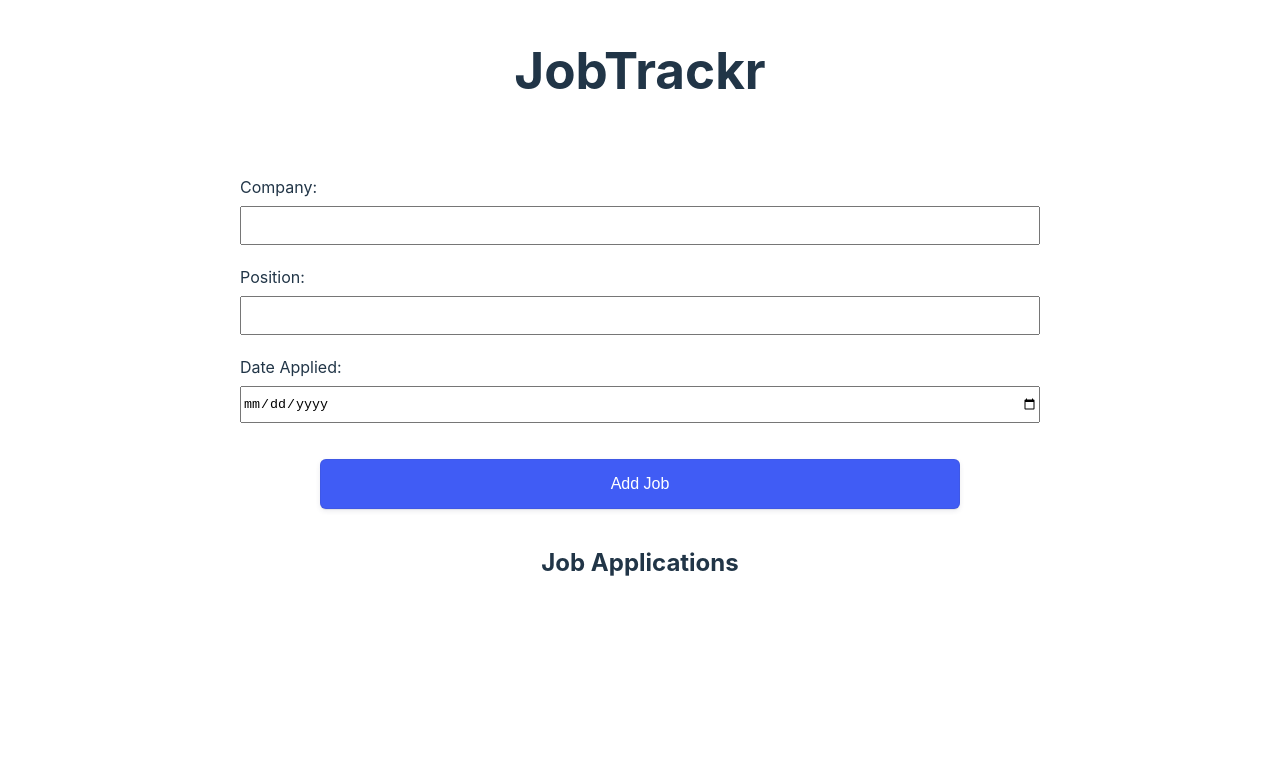
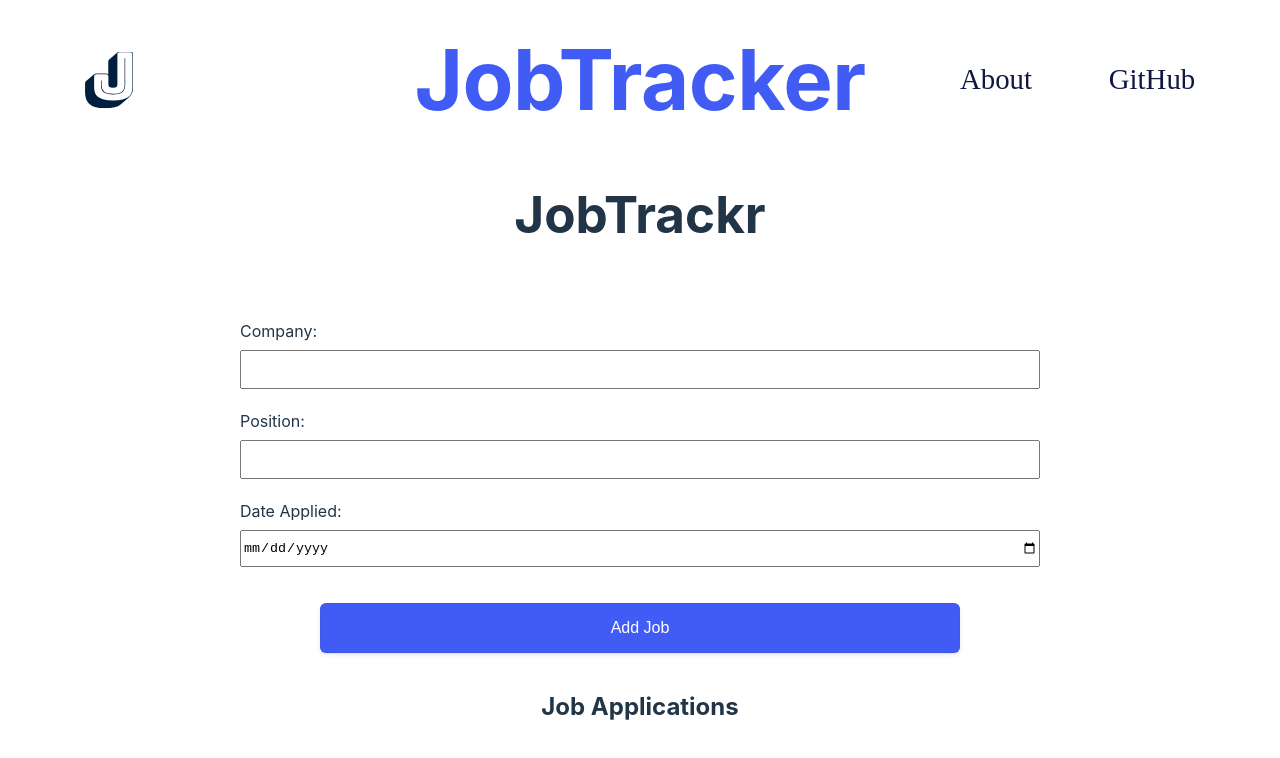
Before and after one commit to madina0801/joblique, a React (Vite) app: page / in a window 1280 px wide. Shown: the top 758 px of the page. Built offline with nearby package versions, Linux system fonts and the light colour scheme.

Commit message:
NavBar completed

```diff
--- a/index.html
+++ b/index.html
@@ -1,13 +1,19 @@
 <!doctype html>
 <html lang="en">
+
 <head>
   <meta charset="UTF-8" />
   <link rel="icon" href="logo.svg" type="image/svg">
   <meta name="viewport" content="width=device-width, initial-scale=1.0" />
   <title>JobTrackr</title>
+
+  <script type="module" src="https://unpkg.com/ionicons@5.4.0/dist/ionicons/ionicons.esm.js"></script>
+  <script nomodule="" src="https://unpkg.com/ionicons@5.4.0/dist/ionicons/ionicons.js"></script>
 </head>
+
 <body>
   <div id="root"></div>
   <script type="module" src="/src/main.jsx"></script>
 </body>
+
 </html>
--- a/src/App.jsx
+++ b/src/App.jsx
@@ -2,6 +2,7 @@ import React, { useEffect, useState } from 'react';
 import JobForm from './components/JobForm';
 import JobList from './components/JobList';
 import './index.css';
+import Navbar from './components/layout/Navbar';
 
 function App() {
   const [jobApplications, setJobApplications] = useState([]);
@@ -16,11 +17,17 @@ function App() {
   };
 
   return (
-    <div>
-      <h1>JobTrackr</h1>
-      <JobForm onAddJob={addJobApplication} />
-      <JobList jobApplications={jobApplications} />
+    <div >
+      <Navbar />
+
+      <div className='main'>
+        <h1>JobTrackr</h1>
+        <JobForm onAddJob={addJobApplication} />
+        <JobList jobApplications={jobApplications} />
+
+      </div>
     </div>
+
   );
 }
 
--- a/src/components/layout/Navbar.jsx
+++ b/src/components/layout/Navbar.jsx
@@ -0,0 +1,44 @@
+import { React, useState, useEffect } from 'react';
+
+
+function Navbar() {
+    const [isMobileMenuOpen, setIsMobileMenuOpen] = useState(false);
+
+
+    const toggleMobileMenu = () => {
+        setIsMobileMenuOpen(!isMobileMenuOpen);
+    };
+
+
+
+    return (
+
+        <header
+            className={`header  ${isMobileMenuOpen ? 'nav-open' : ''}`}
+            style={{
+                zIndex: '999',
+                position: 'sticky',
+                top: '0',
+                backdropFilter: 'blur(10px)',
+                backgroundColor: 'rgba(255, 255, 255, 0.7)',
+            }}
+        >
+            <div className="logo">  <a href="#">
+                <img className="logo" alt="Be natural logo" src="./logo.svg" style={{ height: '4.5rem', width: '3rem', position: 'absolute', top: '50%', transform: 'translateY(-50%)' }} />
+            </a></div>
+            <div className="heading-primary" style={{ position: 'absolute', left: '50%', transform: 'translateX(-50%)' }}>JobTracker</div>
+            <nav className={`main-nav ${isMobileMenuOpen ? 'open' : ''}`} style={{ zIndex: '300' }}>
+                <ul className="main-nav-list" style={{ fontFamily: "Rubik" }}>
+                    <li><a className="main-nav-link" href="/" style={{ fontFamily: "Rubik" }}>About</a></li>
+                    <li><a className="main-nav-link" href="https://github.com/madina0801/JobTrackr" >GitHub</a></li>
+                </ul>
+            </nav>
+            <button className="btn-mobile-nav" onClick={toggleMobileMenu} style={{ color: '#101741', fontSize: '30px' }}>
+                <ion-icon className="icon-mobile-nav" name={isMobileMenuOpen ? "close-outline" : "menu-outline"} ></ion-icon>
+            </button>
+        </header>
+
+    );
+}
+
+export default Navbar;
--- a/src/index.css
+++ b/src/index.css
@@ -18,6 +18,7 @@ a {
   color: #646cff;
   text-decoration: inherit;
 }
+
 a:hover {
   color: #535bf2;
 }
@@ -26,10 +27,11 @@ body {
   max-width: 100%;
 }
 
-div {
+.main {
   display: flex;
   flex-direction: column;
   align-items: center;
+
 }
 
 h1 {
@@ -54,7 +56,7 @@ form button {
   background-color: #405cf5;
   border-radius: 6px;
   border-width: 0;
-  box-shadow: rgba(50, 50, 93, .1) 0 0 0 1px inset,rgba(50, 50, 93, .1) 0 2px 5px 0,rgba(0, 0, 0, .07) 0 1px 1px 0;
+  box-shadow: rgba(50, 50, 93, .1) 0 0 0 1px inset, rgba(50, 50, 93, .1) 0 2px 5px 0, rgba(0, 0, 0, .07) 0 1px 1px 0;
   color: #fff;
   cursor: pointer;
   font-size: 100%;
@@ -84,10 +86,199 @@ form button:focus {
     color: #213547;
     background-color: #ffffff;
   }
+
   a:hover {
     color: #747bff;
   }
+
   button {
     background-color: #f9f9f9;
   }
 }
+
+
+.header {
+  display: flex;
+  justify-content: space-between;
+  align-items: center;
+
+  height: 9rem;
+  padding: 0 4.8rem;
+  position: relative;
+}
+
+.logo {
+  height: 15.2rem;
+}
+
+.top {
+  height: 10rem;
+}
+
+
+.main-nav-list {
+  list-style: none;
+  display: flex;
+  align-items: center;
+  gap: 4.8rem;
+  color: #405cf5;
+}
+
+.main-nav-link:link,
+.main-nav-link:visited {
+  display: inline-block;
+  text-decoration: none;
+  color: #101741;
+  font-weight: 500;
+  font-size: 1.8rem;
+  transition: all 0.3s;
+}
+
+.not-main-nav-link:link,
+.main-nav-link:visited {
+  display: inline-block;
+  text-decoration: none;
+  color: #101741;
+  font-weight: 500;
+  font-size: 1.8rem;
+  transition: all 0.3s;
+}
+
+
+.main-nav-link:hover,
+.main-nav-link:active {
+  color: #405cf5;
+}
+
+.main-nav-link.nav-cta:link,
+.main-nav-link.nav-cta:visited {
+  padding: 1.2rem 2.4rem;
+  border-radius: 9px;
+  color: #405cf5;
+  background-color: #101741;
+}
+
+.main-nav-link.nav-cta:hover,
+.main-nav-link.nav-cta:active {
+  background-color: #405cf5;
+}
+
+.btn-mobile-nav {
+  border: none;
+  background: none;
+  cursor: pointer;
+
+  display: none;
+}
+
+.icon-mobile-nav {
+  height: 4.8rem;
+  width: 4.8rem;
+  color: #405cf5;
+}
+
+.icon-mobile-nav[name="close-outline"] {
+  display: none;
+}
+
+.sticky .header {
+  position: fixed;
+  top: 0;
+  bottom: 0;
+  width: 100%;
+  height: 8rem;
+  padding-top: 0;
+  padding-bottom: 0;
+  background-color: rgba(255, 255, 255, 0.97);
+  z-index: 999;
+  box-shadow: 0 1.2rem 3.2rem rgba(0, 0, 0, 0.03);
+}
+
+.sticky .section-hero {
+  margin-top: 9.6rem;
+}
+
+.heading-primary {
+  font-weight: 700;
+  color: #405cf5;
+  font-size: 5.2rem;
+  line-height: 1.05;
+  letter-spacing: -0.5px;
+}
+
+
+
+@media screen and (max-width:1230px) {
+
+
+  .heading-primary {
+    font-size: 2.3rem;
+  }
+
+  .logo {
+    margin-left: -2rem;
+  }
+
+  /* MOBILE NAVIGATION */
+  .btn-mobile-nav {
+    display: block;
+    z-index: 999;
+    margin-right: -4.4rem;
+  }
+
+  .main-nav {
+    background-color: rgba(255, 255, 255, 0.9);
+    -webkit-backdrop-filter: blur(5px);
+    backdrop-filter: blur(10px);
+    position: absolute;
+    top: 0;
+    left: 0;
+    width: 100%;
+    height: 100vh;
+    transform: translateX(100%);
+    color: #101741;
+    display: flex;
+    align-items: center;
+    justify-content: center;
+    transition: all 0.5s ease-in;
+    opacity: 0;
+    pointer-events: none;
+    visibility: hidden;
+
+  }
+
+  .nav-open .main-nav {
+    opacity: 1;
+    pointer-events: auto;
+    visibility: visible;
+    transform: translateX(0);
+    color: #101741;
+  }
+
+  .nav-open .icon-mobile-nav[name="close-outline"] {
+    display: block;
+
+  }
+
+  .nav-open .icon-mobile-nav[name="menu-outline"] {
+    display: none;
+
+  }
+
+  .main-nav-list {
+    flex-direction: column;
+    gap: 4.8rem;
+  }
+
+  .main-nav-link:link,
+  .main-nav-link:visited {
+    font-size: 3rem;
+    color: #101741;
+  }
+
+
+  .main-nav-link:hover,
+  .main-nav-link:active {
+    color: #405cf5;
+  }
+}
```
Also changed, not shown: src/components/layout/logo.svg (added). Lines whose indentation alone changed are shown as unchanged.
